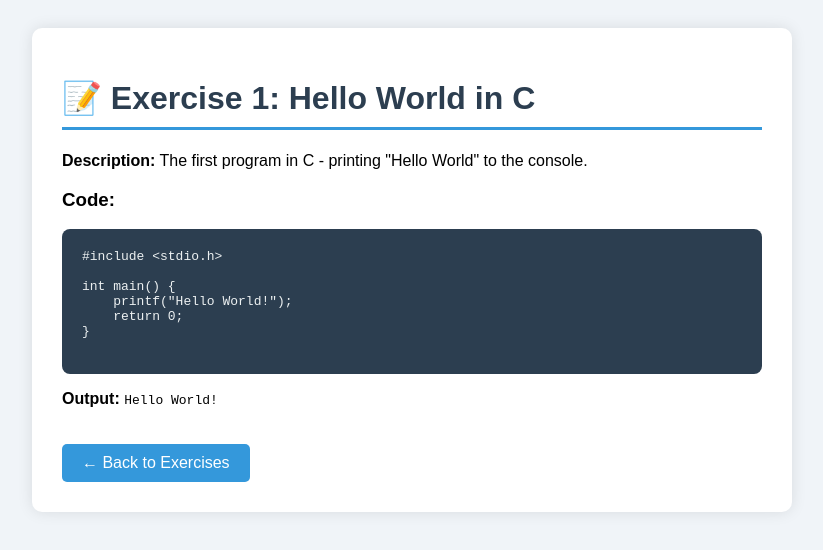
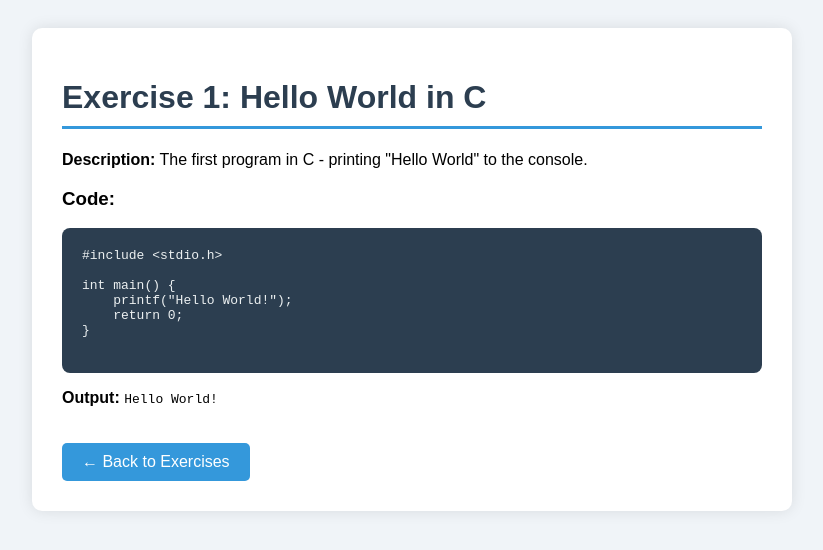
Before and after one commit to hejranbaraki1-star/HejranBaraki.github.io, a plain HTML site: page chello.html in a window 1280 px wide. Shown: the whole page, without its empty margins (228-1051 px from the left). Drawn offline with Linux system fonts and the light colour scheme.

Commit message:
Update chello.html

```diff
--- a/chello.html
+++ b/chello.html
@@ -13,7 +13,7 @@
 </head>
 <body>
     <div class="container">
-        <h1>📝 Exercise 1: Hello World in C</h1>
+        <h1> Exercise 1: Hello World in C</h1>
         <p><strong>Description:</strong> The first program in C - printing "Hello World" to the console.</p >
         <h3>Code:</h3>
         <pre>
```
